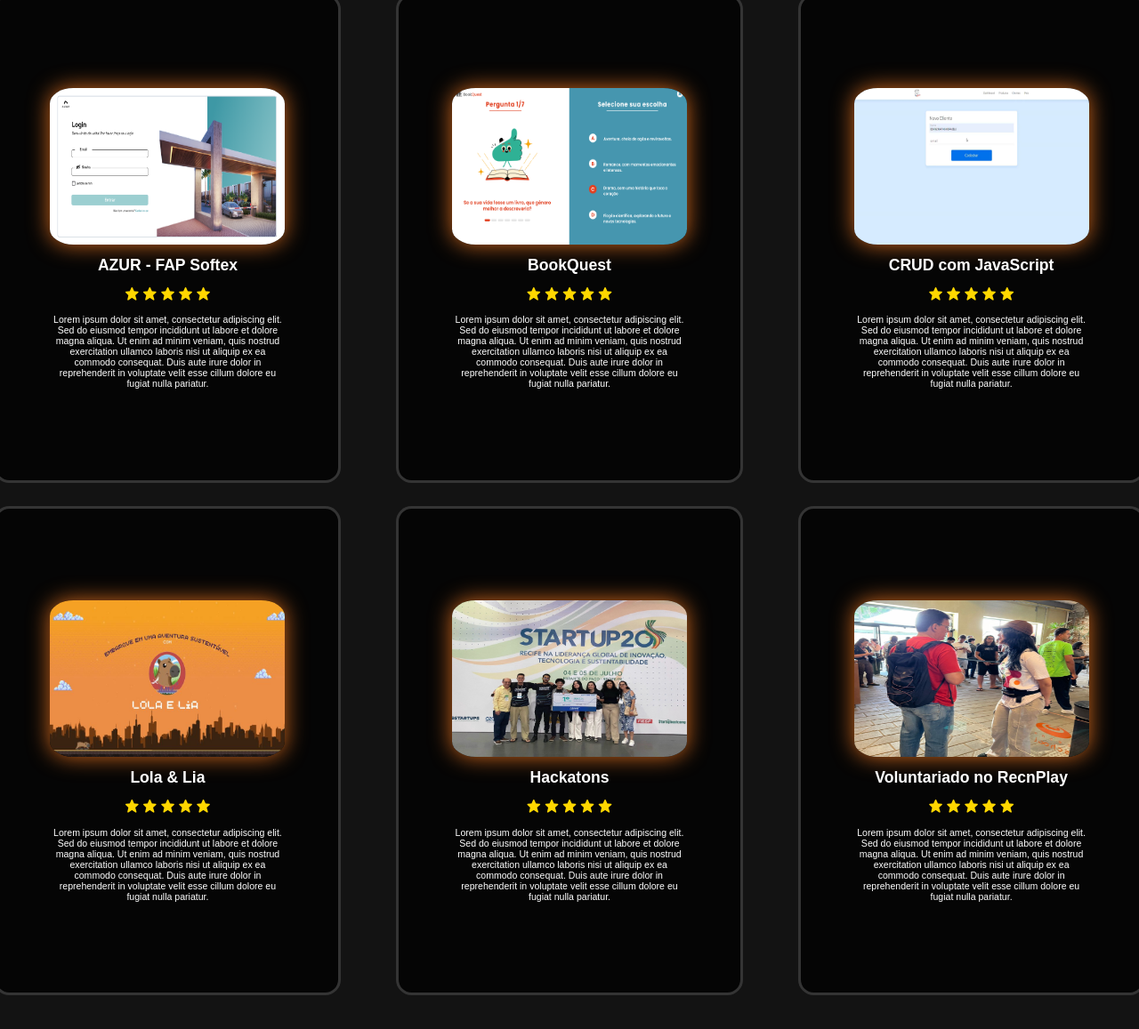
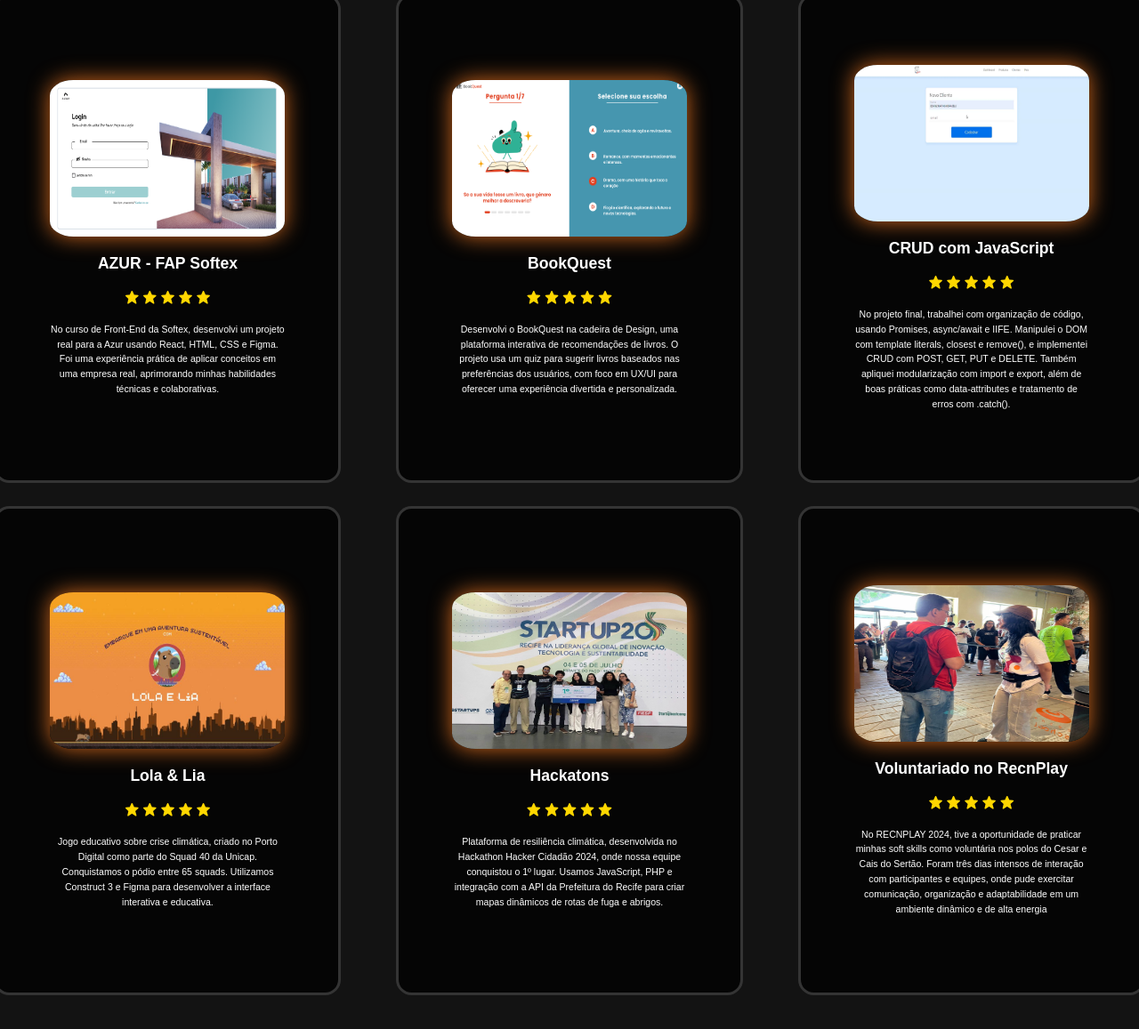
Before and after one commit to CodeByBia/Porfolio, a plain HTML site: page index.html in a window 1280 px wide. Shown: the part 3160-4317 px from the top of the page at 89% size. Drawn offline with nearby package versions, Linux system fonts and the light colour scheme; some packages are replaced by stand-ins of ours; a script that the page names is missing.

Commit message:
add texto testimonial

```diff
--- a/index.html
+++ b/index.html
@@ -124,7 +124,8 @@
                         <i class='bx bxs-star' id="star"></i>
                     </div>
                     <p>
-                        Lorem ipsum dolor sit amet, consectetur adipiscing elit. Sed do eiusmod tempor incididunt ut labore et dolore magna aliqua. Ut enim ad minim veniam, quis nostrud exercitation ullamco laboris nisi ut aliquip ex ea commodo consequat. Duis aute irure dolor in reprehenderit in voluptate velit esse cillum dolore eu fugiat nulla pariatur.</p>
+                        No curso de Front-End da Softex, desenvolvi um projeto real para a Azur usando React, HTML, CSS e Figma. Foi uma experiência prática de aplicar conceitos em uma empresa real, aprimorando minhas habilidades técnicas e colaborativas.
+                    </p>
                 </div>
 
                 <div class="testimonial-item">
@@ -137,7 +138,9 @@
                         <i class='bx bxs-star' id="star"></i>
                         <i class='bx bxs-star' id="star"></i>
                     </div>
-                    <p>Lorem ipsum dolor sit amet, consectetur adipiscing elit. Sed do eiusmod tempor incididunt ut labore et dolore magna aliqua. Ut enim ad minim veniam, quis nostrud exercitation ullamco laboris nisi ut aliquip ex ea commodo consequat. Duis aute irure dolor in reprehenderit in voluptate velit esse cillum dolore eu fugiat nulla pariatur.</p>
+                    <p>
+                        Desenvolvi o BookQuest na cadeira de Design, uma plataforma interativa de recomendações de livros. O projeto usa um quiz para sugerir livros baseados nas preferências dos usuários, com foco em UX/UI para oferecer uma experiência divertida e personalizada.
+                    </p>
                 </div>
 
                     <div class="testimonial-item">
@@ -151,7 +154,8 @@
                             <i class='bx bxs-star' id="star"></i>
                         </div>
                         <p>
-                            Lorem ipsum dolor sit amet, consectetur adipiscing elit. Sed do eiusmod tempor incididunt ut labore et dolore magna aliqua. Ut enim ad minim veniam, quis nostrud exercitation ullamco laboris nisi ut aliquip ex ea commodo consequat. Duis aute irure dolor in reprehenderit in voluptate velit esse cillum dolore eu fugiat nulla pariatur.</p>
+                            No projeto final, trabalhei com organização de código, usando Promises, async/await e IIFE. Manipulei o DOM com template literals, closest e remove(), e implementei CRUD com POST, GET, PUT e DELETE. Também apliquei modularização com import e export, além de boas práticas como data-attributes e tratamento de erros com .catch().
+                        </p>
                     </div>
 
                     <div class="testimonial-item">
@@ -165,7 +169,8 @@
                             <i class='bx bxs-star' id="star"></i>
                         </div>
                         <p>
-                            Lorem ipsum dolor sit amet, consectetur adipiscing elit. Sed do eiusmod tempor incididunt ut labore et dolore magna aliqua. Ut enim ad minim veniam, quis nostrud exercitation ullamco laboris nisi ut aliquip ex ea commodo consequat. Duis aute irure dolor in reprehenderit in voluptate velit esse cillum dolore eu fugiat nulla pariatur.</p>
+                            Jogo educativo sobre crise climática, criado no Porto Digital como parte do Squad 40 da Unicap. Conquistamos o pódio entre 65 squads. Utilizamos Construct 3 e Figma para desenvolver a interface interativa e educativa.
+                        </p>
                     </div>
 
                     <div class="testimonial-item">
@@ -179,7 +184,8 @@
                             <i class='bx bxs-star' id="star"></i>
                         </div>
                         <p>
-                            Lorem ipsum dolor sit amet, consectetur adipiscing elit. Sed do eiusmod tempor incididunt ut labore et dolore magna aliqua. Ut enim ad minim veniam, quis nostrud exercitation ullamco laboris nisi ut aliquip ex ea commodo consequat. Duis aute irure dolor in reprehenderit in voluptate velit esse cillum dolore eu fugiat nulla pariatur.</p>
+                            Plataforma de resiliência climática, desenvolvida no Hackathon Hacker Cidadão 2024, onde nossa equipe conquistou o 1º lugar. Usamos JavaScript, PHP e integração com a API da Prefeitura do Recife para criar mapas dinâmicos de rotas de fuga e abrigos.
+                        </p>
                     </div>
 
                     <div class="testimonial-item">
@@ -193,7 +199,8 @@
                             <i class='bx bxs-star' id="star"></i>
                         </div>
                         <p>
-                            Lorem ipsum dolor sit amet, consectetur adipiscing elit. Sed do eiusmod tempor incididunt ut labore et dolore magna aliqua. Ut enim ad minim veniam, quis nostrud exercitation ullamco laboris nisi ut aliquip ex ea commodo consequat. Duis aute irure dolor in reprehenderit in voluptate velit esse cillum dolore eu fugiat nulla pariatur.</p>
+                            No RECNPLAY 2024, tive a oportunidade de praticar minhas soft skills como voluntária nos polos do Cesar e Cais do Sertão. Foram três dias intensos de interação com participantes e equipes, onde pude exercitar comunicação, organização e adaptabilidade em um ambiente dinâmico e de alta energia
+                        </p>
                     </div>
             </div>
         </section>
--- a/style.css
+++ b/style.css
@@ -382,9 +382,10 @@ section{
     flex-direction: column;
     align-items: center;
     justify-content: center;
-    gap: 1.5rem;
+    gap: 1.8rem;
     text-align: center;
     color: white;
+    line-height: 1.6;
 }
 .testimonial-item:hover {
     border: 3px solid var(--main-color);
```
